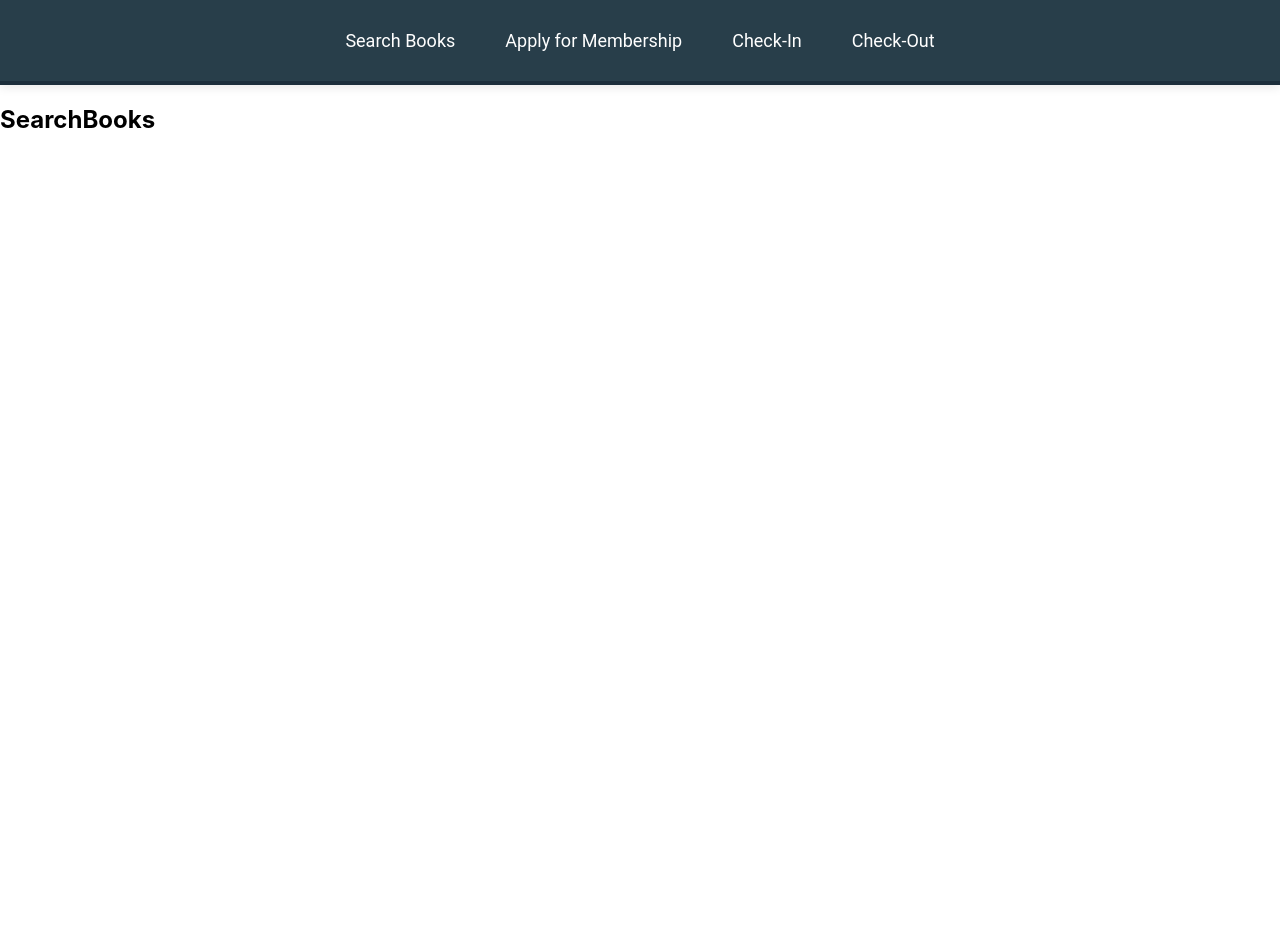
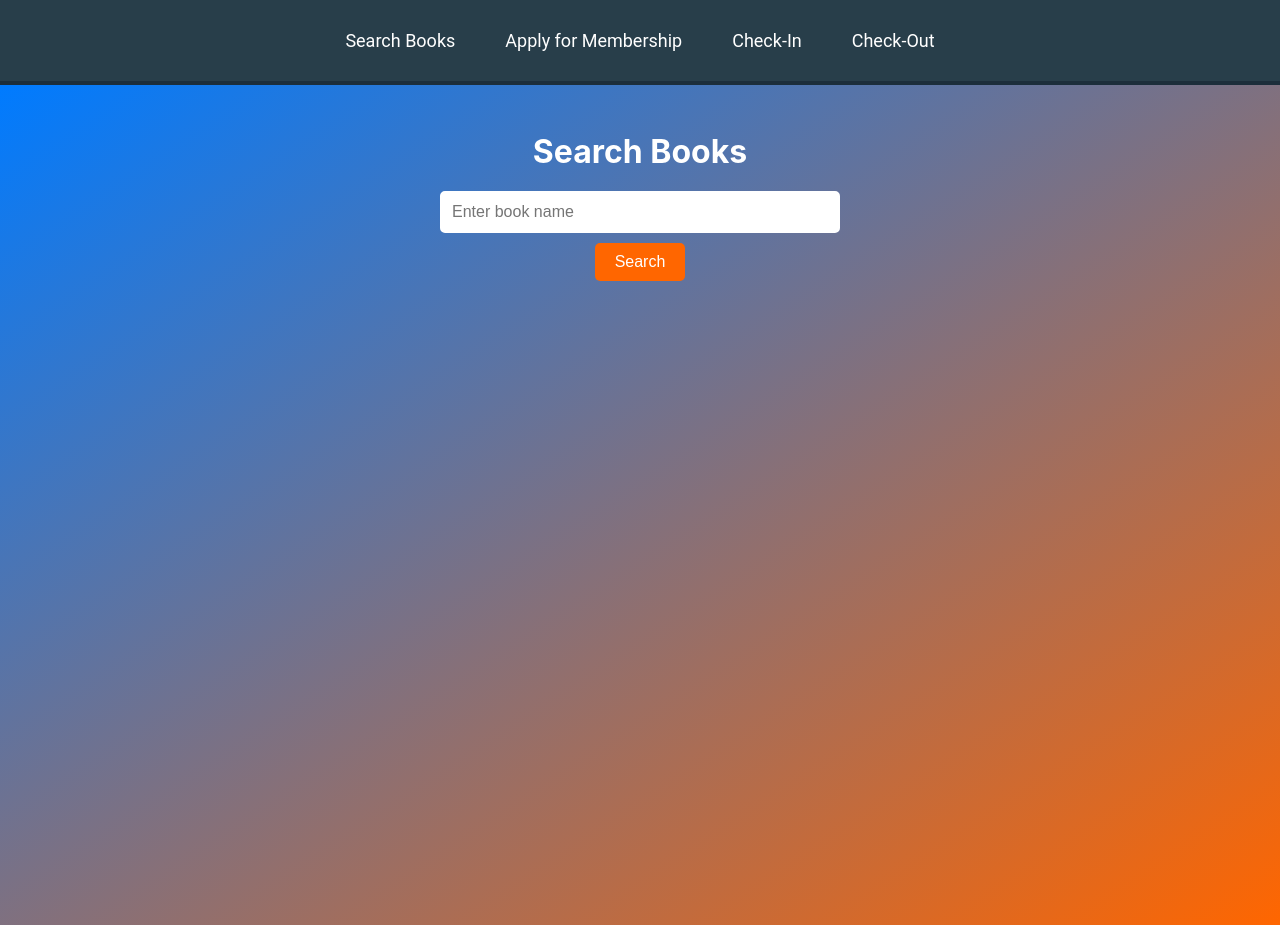
Before and after one commit to PRANAV-SKCET/Library-Management, a React (Create React App) app in the folder library-management-react/: page /searchBooks in a window 1280 px wide. Before the commit the page ends 800 px from the top, so only its background shows below. Built offline with nearby package versions, Linux system fonts and the light colour scheme.

Commit message:
J Mohamed Fazil

```diff
--- a/library-management-react/src/components/SearchBooks.js
+++ b/library-management-react/src/components/SearchBooks.js
@@ -1,11 +1,50 @@
+import React, { useState } from 'react';
 import '../cssfolder/SearchBooks.css';
 import MemberNavbar from './MemberNavbar';
 
-export default function SearchBooks(){
-    return(
+export default function SearchBooks() {
+    const [bookName, setBookName] = useState('');
+    const [searchResult, setSearchResult] = useState(null);
+
+    const handleSearch = (e) => {
+        e.preventDefault();
+        // Simulated search result
+        const result = {
+            bookName: bookName,
+            author: "Author Name",
+            shelfNumber: "Shelf 5",
+            rackNumber: "Rack 3",
+            booksLeft: 7
+        };
+        setSearchResult(result);
+    }
+
+    return (
         <div>
-            <MemberNavbar/>
-            <h2>SearchBooks</h2>
-        </div>
+            <MemberNavbar />
+            <div className="SearchBook-container">
+            <h2 className="SearchBook-title">Search Books</h2>
+            <form className="SearchBook-form" onSubmit={handleSearch}>
+                    <input
+                        type="text"
+                        className="SearchBook-input"
+                        value={bookName}
+                        onChange={(e) => setBookName(e.target.value)}
+                        placeholder="Enter book name"
+                        />
+                        <button type="submit" className="SearchBook-button">Search</button>
+                        </form>
+                        {searchResult && (
+                            <div className="SearchBook-result">
+                            <h3>Search Result:</h3>
+                            <p><strong>Book Name:</strong> {searchResult.bookName}</p>
+                            <p><strong>Author:</strong> {searchResult.author}</p>
+                            <p><strong>Shelf Number:</strong> {searchResult.shelfNumber}</p>
+                            <p><strong>Rack Number:</strong> {searchResult.rackNumber}</p>
+                            <p><strong>Books Left:</strong> {searchResult.booksLeft}</p>
+                            </div>
+                        )}
+                        </div>
+                    </div>
     );
 }
--- a/library-management-react/src/cssfolder/SearchBooks.css
+++ b/library-management-react/src/cssfolder/SearchBooks.css
@@ -0,0 +1,80 @@
+.SearchBook-container {
+    display: flex;
+    flex-direction: column;
+    align-items: center;
+    padding: 20px;
+    background: linear-gradient(to bottom right, #007bff, #ff6600);
+    min-height: 100vh;
+}
+
+.SearchBook-title {
+    font-size: 2rem;
+    color: #fff;
+    margin-bottom: 20px;
+}
+
+.SearchBook-form {
+    display: flex;
+    flex-direction: column;
+    align-items: center;
+    width: 100%;
+    max-width: 400px;
+}
+
+.SearchBook-input {
+    width: 100%;
+    padding: 10px;
+    margin-bottom: 10px;
+    border: 2px solid #fff;
+    border-radius: 5px;
+    font-size: 1rem;
+}
+
+.SearchBook-button {
+    padding: 10px 20px;
+    background-color: #ff6600;
+    border: none;
+    border-radius: 5px;
+    color: #fff;
+    font-size: 1rem;
+    cursor: pointer;
+}
+
+.SearchBook-button:hover {
+    background-color: #e65c00;
+}
+
+@keyframes fadeIn {
+    from {
+        opacity: 0;
+        transform: translateY(20px);
+    }
+    to {
+        opacity: 1;
+        transform: translateY(0);
+    }
+}
+
+.SearchBook-result {
+    margin-top: 20px;
+    padding: 20px;
+    background: linear-gradient(to bottom right, #8a2be2, #32cd32);
+    border-radius: 10px;
+    box-shadow: 0 4px 8px rgba(0, 0, 0, 0.1);
+    width: 100%;
+    max-width: 500px;
+    color: #fff;
+    animation: fadeIn 0.5s ease-in-out;
+}
+
+.SearchBook-result h3 {
+    margin-bottom: 10px;
+    color: #fff;
+}
+
+.SearchBook-result p {
+    margin: 5px 0;
+    padding: 5px;
+    background: rgba(255, 255, 255, 0.2);
+    border-radius: 5px;
+}
```
